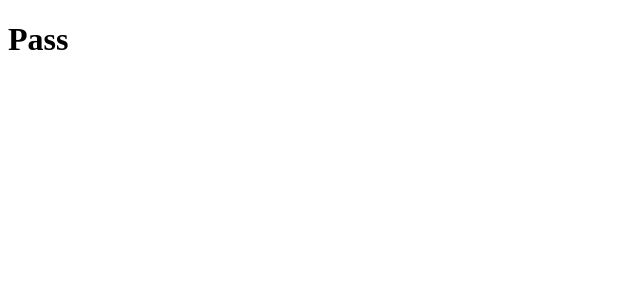
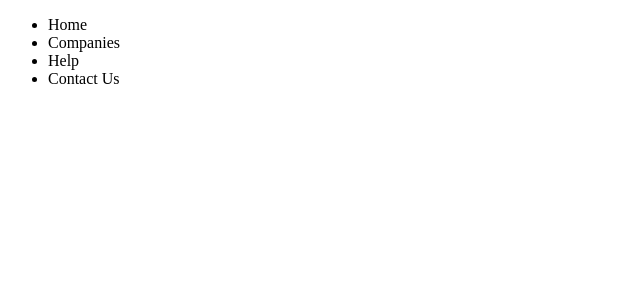
Before and after one commit to cbvargas5/Accu-Hemp, a React app: page / in a window 1280 px wide. Shown: the top 300 px of the page, without its empty margins (0-640 px from the left). Built offline with nearby package versions, Linux system fonts and the light colour scheme; the HTML template or start-up script is replaced by a standard one.

Commit message:
imported Navbar into App component

```diff
--- a/client/src/components/App.jsx
+++ b/client/src/components/App.jsx
@@ -1,5 +1,5 @@
 import React from 'react';
-
+import Navbar from './Navbar.jsx'
 
 class App extends React.Component {
   constructor(props) {
@@ -8,7 +8,7 @@ class App extends React.Component {
   render() {
    return (
     <div>
-      <h1>Pass</h1>
+      <Navbar />
     </div>
     )
   }
```
